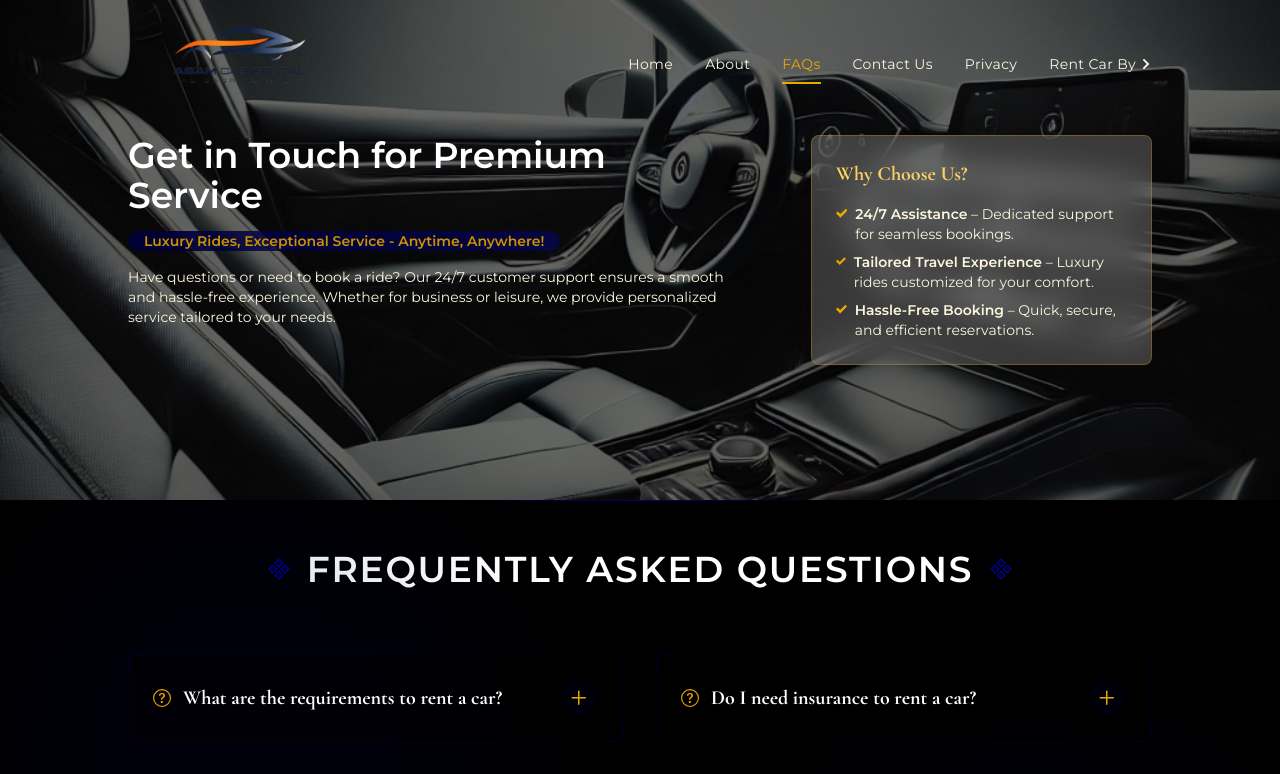
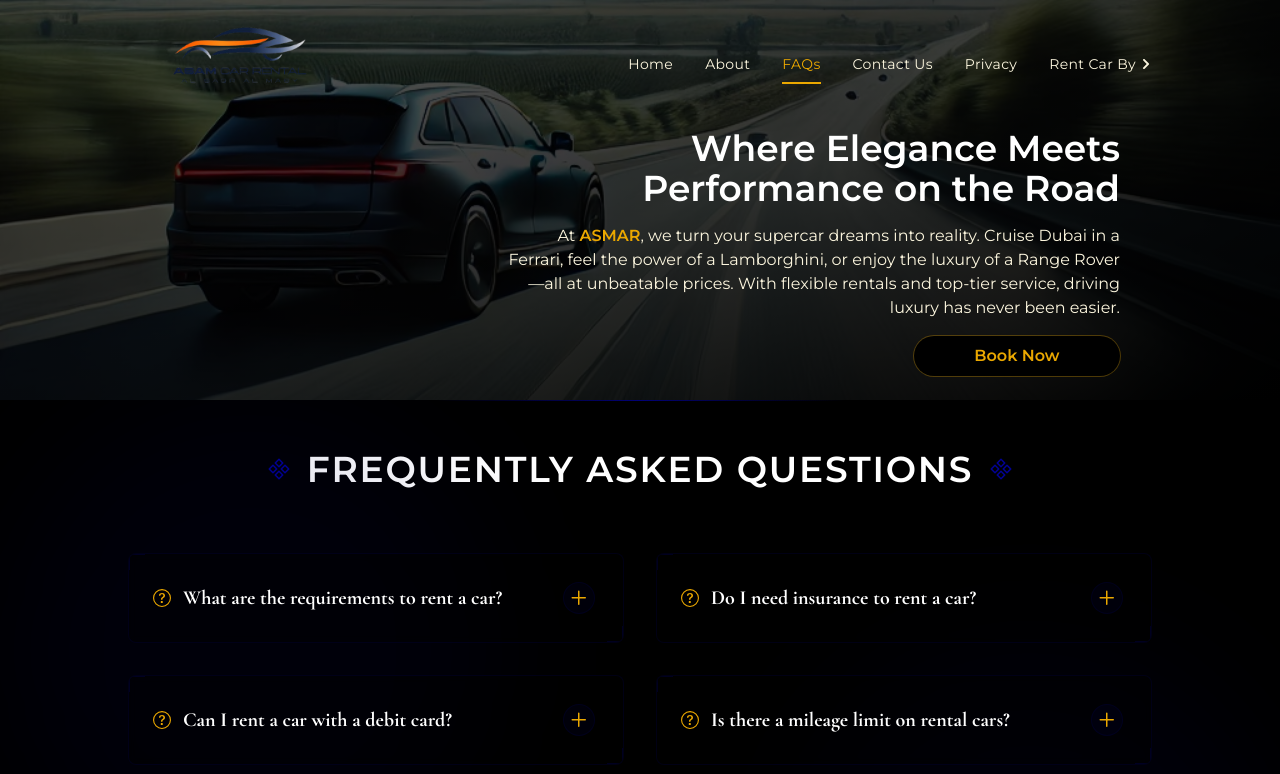
Before and after one commit to wajahat123/Car_Rental_App, a Next.js app: page /faqs in a window 1280 px wide. Shown: the top 774 px of the page. Built offline with nearby package versions, Linux system fonts and the light colour scheme.

Commit message:
Adjusted width and height of the fleet card to ensure its better alignment across different screen sizes

```diff
--- a/src/Components/Generals/Subheader_Contact.tsx
+++ b/src/Components/Generals/Subheader_Contact.tsx
@@ -1,65 +1,106 @@
-import { H_Five, H_Two,  } from '@/Utils/Typography'
-import { ImCheckmark } from 'react-icons/im'
+// import { H_Five, H_Two,  } from '@/Utils/Typography'
+// import { ImCheckmark } from 'react-icons/im'
 
 
-// const SubHeader = ({title, route,code}:{title:string,route:string, code:ReactNode}) => {
+// // const SubHeader = ({title, route,code}:{title:string,route:string, code:ReactNode}) => {
+// //   return (
+// //     <div
+// //     className="relative bg-cover bg-center  py-8 md:py-16  "
+// //     style={{ backgroundImage: "url('/assets/images/car6.webp')" }}
+// //   >
+
+// //     <div className="relative text-background text-center z-10 px-4 sm:px-8 md:px-16 lg:px-32 max-w-7xl w-full mx-auto overflow-visible">
+// //        <div className="bg-[#0b0f23c7] space-y-2 py-5 md:py-10 w-full md:w-[70%] mx-auto rounded-lg border-[0.5px] border-surface shadow-lux-gold">
+
+// // <HeadingLink route={route} title={title}/>
+
+// //       </div>
+// //       </div>
+// //     </div>
+// //   )
+// // }
+
+// // export default SubHeader
+// const SubHeader = () => {
 //   return (
 //     <div
-//     className="relative bg-cover bg-center  py-8 md:py-16  "
-//     style={{ backgroundImage: "url('/assets/images/car6.webp')" }}
-//   >
+//       className="relative bg-cover bg-center min-h-[500px] md:h-80 flex flex-col justify-center items-center"
+//       style={{ backgroundImage: "url('/assets/images/dashboard2.webp')" }}
+//     >
+//       <div className="absolute inset-0 bg-background bg-opacity-60"></div>
 
-//     <div className="relative text-background text-center z-10 px-4 sm:px-8 md:px-16 lg:px-32 max-w-7xl w-full mx-auto overflow-visible">
-//        <div className="bg-[#0b0f23c7] space-y-2 py-5 md:py-10 w-full md:w-[70%] mx-auto rounded-lg border-[0.5px] border-surface shadow-lux-gold">
+//       <div className="relative z-10 px-4 sm:px-8 md:px-16 lg:px-32 max-w-7xl w-full mx-auto overflow-visible flex flex-col md:flex-row items-start md:justify-between gap-6">
+//         {/* Left Text Section */}
+//         <div className="w-full md:w-[60%] space-y-4 text-center md:text-left">
+//           <H_Two text="Get in Touch for Premium Service" className="text-white" />
+//           <p className="text-xs sm:text-sm font-bold text-gold-600 bg-gradient-to-r from-blue-600 to-blue-400/40 bg-opacity-80 px-4 rounded-full w-fit mx-auto md:mx-0">
+//             Luxury Rides, Exceptional Service - Anytime, Anywhere!
+//           </p>
+//           <p className="text-text text-sm">
+//             Have questions or need to book a ride? Our 24/7 customer support ensures a smooth and hassle-free experience. Whether for business or leisure, we provide personalized service tailored to your needs.
+//           </p>
+//         </div>
 
-// <HeadingLink route={route} title={title}/>
+//         {/* Why Choose Us Section */}
+//         <div className="bg-white/20 text-xs md:text-sm backdrop-blur-lg border border-primary/30 rounded-lg p-6 w-full md:w-1/3 md:-mt-8 lg:-mt-0 ">
+//           <H_Five text="Why Choose Us?" className="text-secondary mb-4 text-center md:text-left" />
 
-//       </div>
+//           <ul className="space-y-2">
+//             <li className="flex items-start gap-2">
+//               <ImCheckmark className="text-primary font-extrabold text-lg self-start" />
+//               <span><span className="font-bold">24/7 Assistance</span> – Dedicated support for seamless bookings.</span>
+//             </li>
+//             <li className="flex items-start gap-2">
+//               <ImCheckmark className="text-primary font-extrabold text-lg self-start" />
+//               <span><span className="font-bold">Tailored Travel Experience</span> – Luxury rides customized for your comfort.</span>
+//             </li>
+//             <li className="flex items-start gap-2">
+//               <ImCheckmark className="text-primary font-extrabold text-lg self-start" />
+//               <span><span className="font-bold">Hassle-Free Booking</span> – Quick, secure, and efficient reservations.</span>
+//             </li>
+//           </ul>
+//         </div>
 //       </div>
 //     </div>
-//   )
-// }
+//   );
+// };
 
-// export default SubHeader
+// export default SubHeader;
+
+import { H_Two } from "@/Utils/Typography";
+import Link from "next/link";
+
 const SubHeader = () => {
   return (
     <div
-      className="relative bg-cover bg-center min-h-[500px] md:h-80 flex flex-col justify-center items-center"
-      style={{ backgroundImage: "url('/assets/images/dashboard2.webp')" }}
+      className="relative bg-cover bg-center min-h-[400px] md:h-80 pt-32 pb-14"
+      style={{ backgroundImage: "url('/assets/images/car1.webp')" }}
     >
-      <div className="absolute inset-0 bg-background bg-opacity-60"></div>
+      {/* Background Overlay */}
+      <div className="absolute inset-0 bg-gradient-to-tl from-black to-black/60"></div>
 
-      <div className="relative z-10 px-4 sm:px-8 md:px-16 lg:px-32 max-w-7xl w-full mx-auto overflow-visible flex flex-col md:flex-row items-start md:justify-between gap-6">
+      {/* Content Container */}
+      <div className="relative z-10 px-4 sm:px-8 md:px-16 lg:px-32 max-w-7xl mx-auto flex justify-end">
+
         {/* Left Text Section */}
-        <div className="w-full md:w-[60%] space-y-4 text-center md:text-left">
-          <H_Two text="Get in Touch for Premium Service" className="text-white" />
-          <p className="text-xs sm:text-sm font-bold text-gold-600 bg-gradient-to-r from-blue-600 to-blue-400/40 bg-opacity-80 px-4 rounded-full w-fit mx-auto md:mx-0">
-            Luxury Rides, Exceptional Service - Anytime, Anywhere!
+        <div className="text-center md:text-right md:w-2/3 space-y-4 px-8">
+          <H_Two text="Where Elegance Meets Performance on the Road" className="text-white " />
+          <p className="text-text text-justify md:text-right">
+            At <span className="text-primary font-bold">ASMAR</span>, we turn your supercar dreams into reality. Cruise Dubai in a Ferrari, feel the power of a Lamborghini, or enjoy the luxury of a Range Rover—all at unbeatable prices. With flexible rentals and top-tier service, driving luxury has never been easier.
           </p>
-          <p className="text-text text-sm">
-            Have questions or need to book a ride? Our 24/7 customer support ensures a smooth and hassle-free experience. Whether for business or leisure, we provide personalized service tailored to your needs.
-          </p>
+
+          {/* Button Wrapper */}
+          <div className="flex md:justify-end justify-center">
+            <Link
+              className="font-extrabold w-[70%] sm:w-1/2 md:w-1/3 transition-all duration-300 active:scale-95 ring-1 ring-primary/30 hover:ring-primary bg-background rounded-full  text-primary hover:bg-background hover:shadow-lux-gold hover:text-primary active:bg-primary active:opacity-90 active:text-background active:ring-primary text-center py-2  md:px-6"
+              href="/contact-us"
+            >
+              Book Now
+            </Link>
+          </div>
+
         </div>
 
-        {/* Why Choose Us Section */}
-        <div className="bg-white/20 text-xs md:text-sm backdrop-blur-lg border border-primary/30 rounded-lg p-6 w-full md:w-1/3 md:-mt-8 lg:-mt-0 ">
-          <H_Five text="Why Choose Us?" className="text-secondary mb-4 text-center md:text-left" />
-
-          <ul className="space-y-2">
-            <li className="flex items-start gap-2">
-              <ImCheckmark className="text-primary font-extrabold text-lg self-start" />
-              <span><span className="font-bold">24/7 Assistance</span> – Dedicated support for seamless bookings.</span>
-            </li>
-            <li className="flex items-start gap-2">
-              <ImCheckmark className="text-primary font-extrabold text-lg self-start" />
-              <span><span className="font-bold">Tailored Travel Experience</span> – Luxury rides customized for your comfort.</span>
-            </li>
-            <li className="flex items-start gap-2">
-              <ImCheckmark className="text-primary font-extrabold text-lg self-start" />
-              <span><span className="font-bold">Hassle-Free Booking</span> – Quick, secure, and efficient reservations.</span>
-            </li>
-          </ul>
-        </div>
       </div>
     </div>
   );
--- a/src/Components/Home/CallUs.tsx
+++ b/src/Components/Home/CallUs.tsx
@@ -2,7 +2,7 @@ import { motion } from 'framer-motion'
 
 const CallUs = () => {
   return (
-    <div className='bg-gradient-to-b from-black to-gray-900  md:h-[400px] flex justify-center items-center my-2' >
+    <div className='bg-gradient-to-b from-black to-gray-900 pb-4  md:h-[400px] flex justify-center items-center my-2' >
 
     <div className='px-4 sm:px-6 md:px-8 lg:px-20 max-w-7xl w-full flex items-center justify-center flex-col mx-auto text-center gap-10'
     > <h2 className='text-2xl md:text-4xl font-bold text-white'>
--- a/src/Components/Home/Testimonials.tsx
+++ b/src/Components/Home/Testimonials.tsx
@@ -15,7 +15,7 @@ const Testimonials = () => {
       ref={sectionRef}
       className="flex flex-col md:flex-row gap-4 px-4 sm:px-8 md:px-16 lg:px-20 max-w-7xl w-full mx-auto py-10 md:py-20"
     >
-      {testimonials.map((data, index) => (
+      {testimonials.slice(0,3).map((data, index) => (
         <motion.div
           key={index}
           initial={{ opacity: 0, y: 50 }}
--- a/src/app/(routes)/about/page.tsx
+++ b/src/app/(routes)/about/page.tsx
@@ -12,11 +12,11 @@ const About = () => {
       <SubHeader />
 
       <div className='flex flex-col md:flex-row justify-center my-20   bg-lue-700 items-center gap-10 px-4 sm:px-6 md:px-8 lg:px-20 max-w-7xl mx-auto'>
-        <div className="relative md:w-1/3 w-full bg-red-80 h-[600px] flex items-center justify-start">
+        <div className="relative md:w-1/3 w-full bg-red-80 h-[600px] flex items-center md:justify-start justify-center">
         {/* circle  overlay*/}
-          <div className='md:w-[350px] md:h-[350px] rounded-full bg-gradient-to-br from-gold-400/80  to-transparent absolute -left-10 top-20'></div>
+          <div className='md:w-[350px] md:h-[350px] rounded-full bg-gradient-to-br from-gold-400/80  to-transparent absolute -left-10 top-20 '></div>
           {/* Image */}
-          <div className="absolute top-0 left-0 max-h-[550px] max-w-[450px] z-10">
+          <div className="absolute top-0 left-0 max-h-[550px] max-w-[450px] z-10 md:block hidden">
             <Image
               src="/assets/images/car9.png"
               alt='car'
--- a/src/app/(routes)/privacy/page.tsx
+++ b/src/app/(routes)/privacy/page.tsx
@@ -21,7 +21,7 @@ const Privacy = () => {
                initial={{ x: -50, opacity: 0 }}
                animate={{ x: 0, opacity: 1 }}
                transition={{ duration: 0.8, delay: 0.2 }}
-               className="relative md:w-1/3 w-full h-[600px] flex items-center justify-start"
+               className="relative md:w-1/3 w-full h-[600px] items-center justify-start md:flex hidden"
             >
                {/* Decorative Circle Overlay */}
                <div className='md:w-[350px] md:h-[350px] rounded-full bg-gradient-to-br from-yellow-400/80 to-transparent absolute -left-10 top-20'></div>
```
Also changed, not shown: src/Components/Home/FleetCard.tsx (+5 -3 lines).
